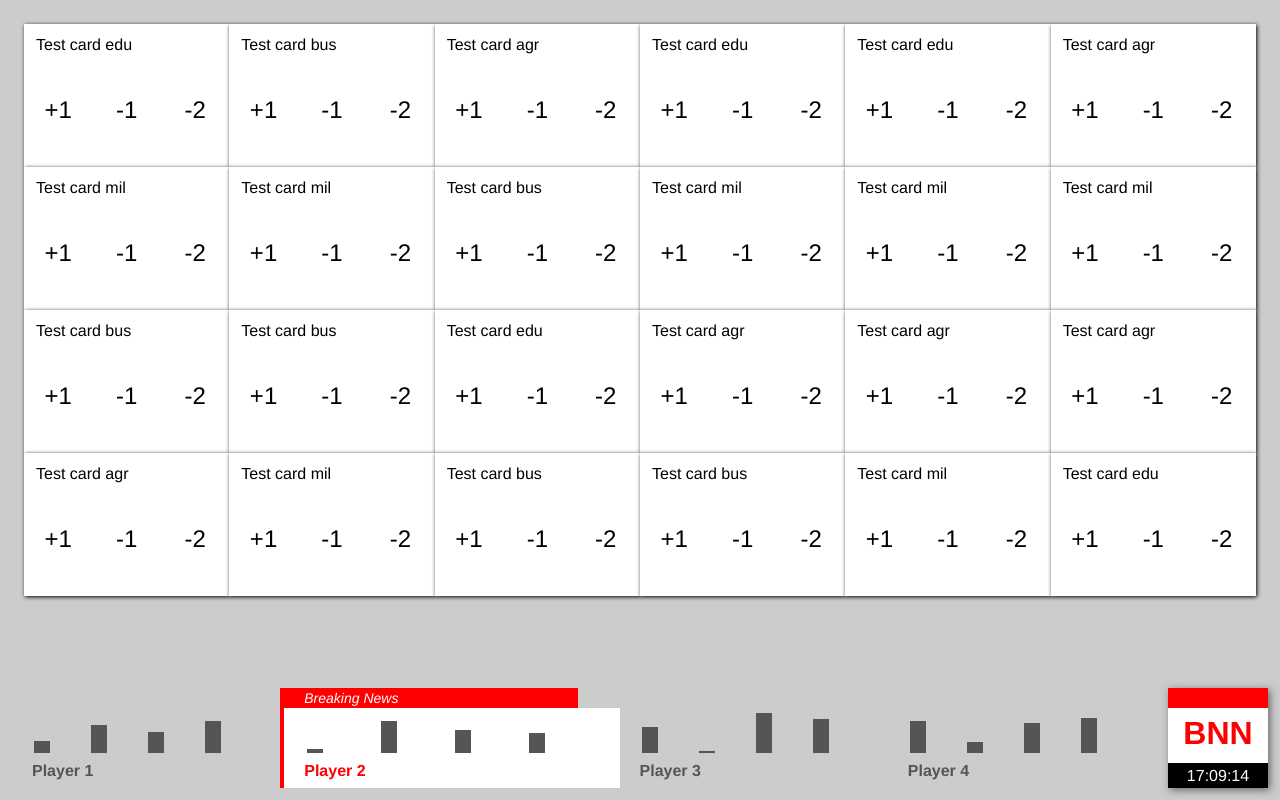
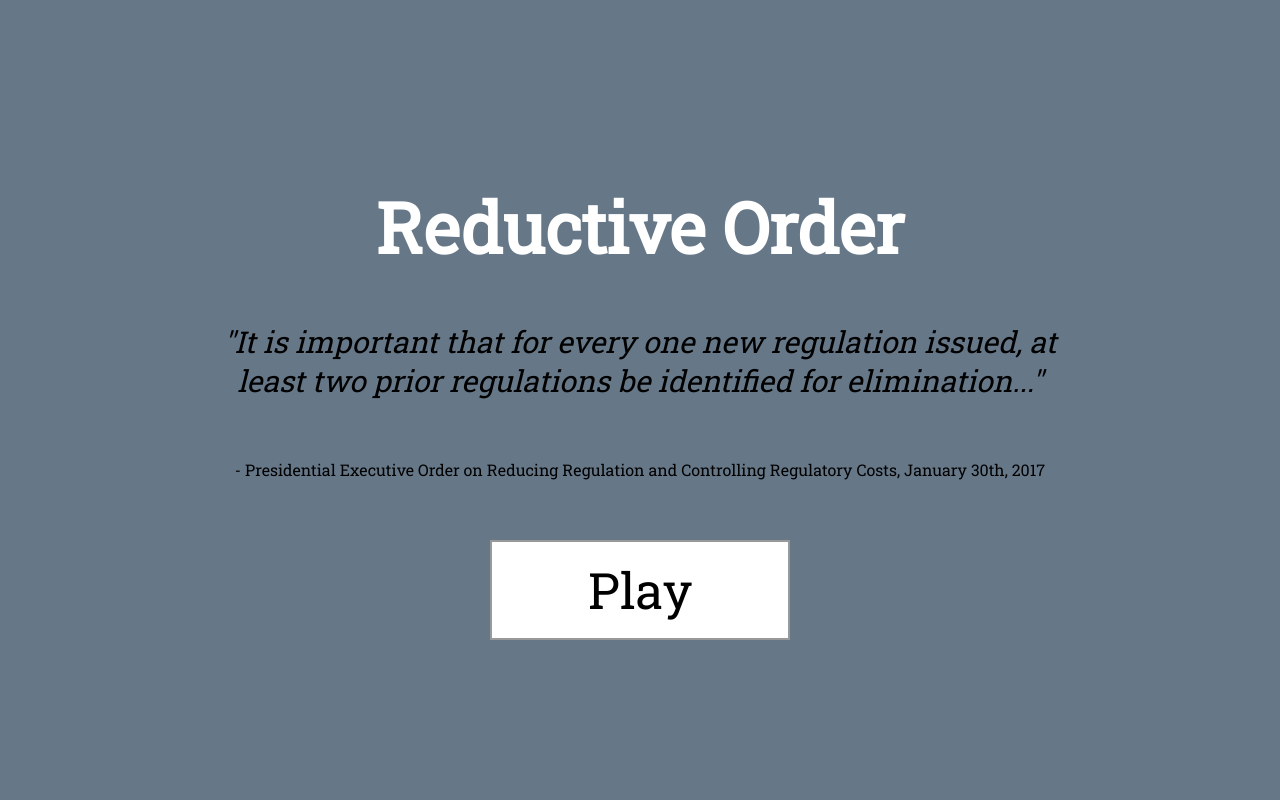
Before and after one commit to infernocloud/game-jam-2017, a plain HTML site: page index.html in a window 1280 px wide. Drawn offline with Linux system fonts and the light colour scheme.

Commit message:
added title/splash screen

```diff
--- a/client/gameEvents.js
+++ b/client/gameEvents.js
@@ -19,6 +19,10 @@ var factions = [
 
 var clockTimer = 0;
 var cardRemoveConfirmation = 0;
+
+$("#splash button").click(function(){
+	$("#splash").fadeOut();
+})
 
 $(".faction-scores .faction").each(function(){
 	var randHeight = Math.floor(Math.random() * 100);
--- a/css/master.css
+++ b/css/master.css
@@ -6,6 +6,60 @@ body {
 	margin: 0;
 	padding: 0;
 	font-family: "Helvetica", "Segoe-UI", sans-serif;
+}
+
+#splash {
+	position: fixed;
+	top: 0px;
+	bottom: 0px;
+	left: 0px;
+	right: 0px;
+	width: 100%;
+	background-color: #678;
+	z-index: 1000000;
+	font-family: "Roboto Slab";
+}
+
+#splash em {
+	display: block;
+	position: fixed;
+	width: 70%;
+	left: 15%;
+	bottom: 50%;
+	text-align: center;
+	font-size: 30px;
+}
+
+#splash span {
+	display: block;
+	position: fixed;
+	width: 100%;
+	bottom: 40%;
+	text-align: center;
+	font-size: 16px;
+}
+
+#splash h1 {
+	position: fixed;
+	color: #fff;
+	bottom: 60%;
+	width: 100%;
+	text-align: center;
+	display: block;
+	font-size: 70px;
+}
+
+#splash button {
+	width: 300px;
+	height: 100px;
+	font-size: 50px;
+	position: fixed;
+	bottom: 20%;
+	left: calc(50% - 150px);
+	font-family: "Roboto Slab";
+	background-color: #fff;
+	border: 2px solid #999;
+	cursor: pointer;
 }
 
 .game-board {
--- a/index.html
+++ b/index.html
@@ -2,12 +2,20 @@
 <html>
 	<head>
 		<meta charset="utf-8">
-		<!---meta name="viewport" content="width=1280px, height=720px"--->
+		<!---meta name="viewport" content="width=1280px, height=720px" -->
 		<meta name="viewport" content="width=device-width, initial-scale=1">
 		<title>Game Jam 2017</title>
-		<link rel="stylesheet" href="/css/master.css">
+		<link href="https://fonts.googleapis.com/css?family=Roboto+Slab" rel="stylesheet">
+		<link rel="stylesheet" href="css/master.css">
 	</head>
 	<body>
+		<div id="splash">
+			<h1>Reductive Order</h1>
+			<em>"It is important that for every one new regulation issued, at least two prior regulations be identified for elimination..."</em>
+			<span>- Presidential Executive Order on Reducing Regulation and Controlling Regulatory Costs, January 30th, 2017</span>
+			<button>Play</button>
+		</div>
+
 		<div class="network-badge">
 			<div class="network-name">BNN</div>
 			<div class="clock">23:59</div>
```
Lines whose indentation alone changed are shown as unchanged.
